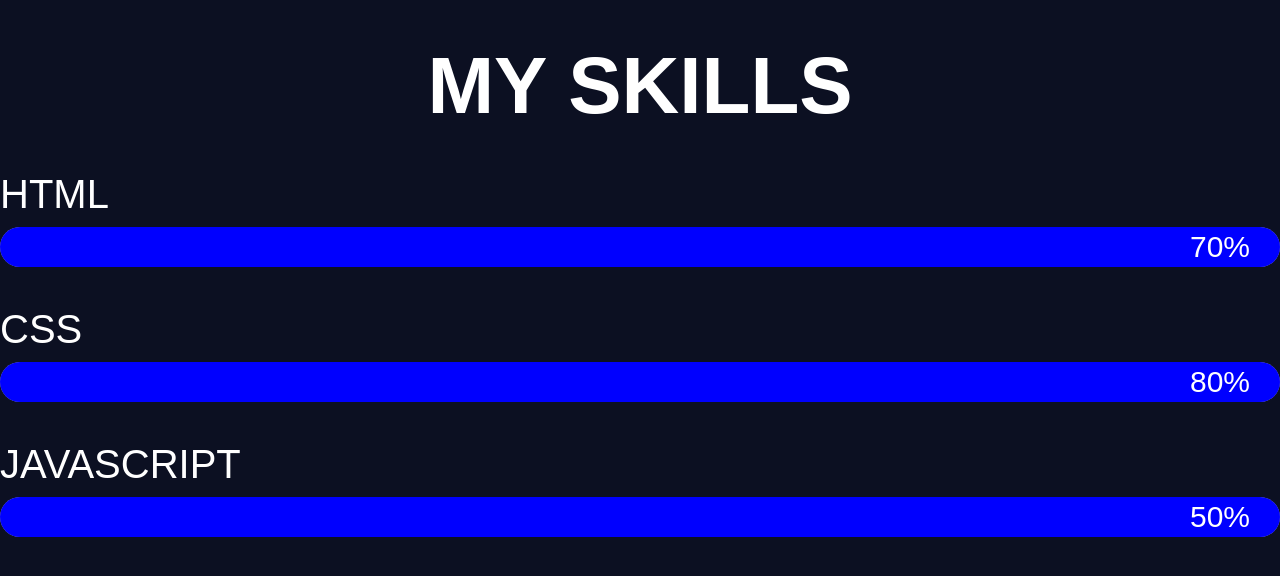
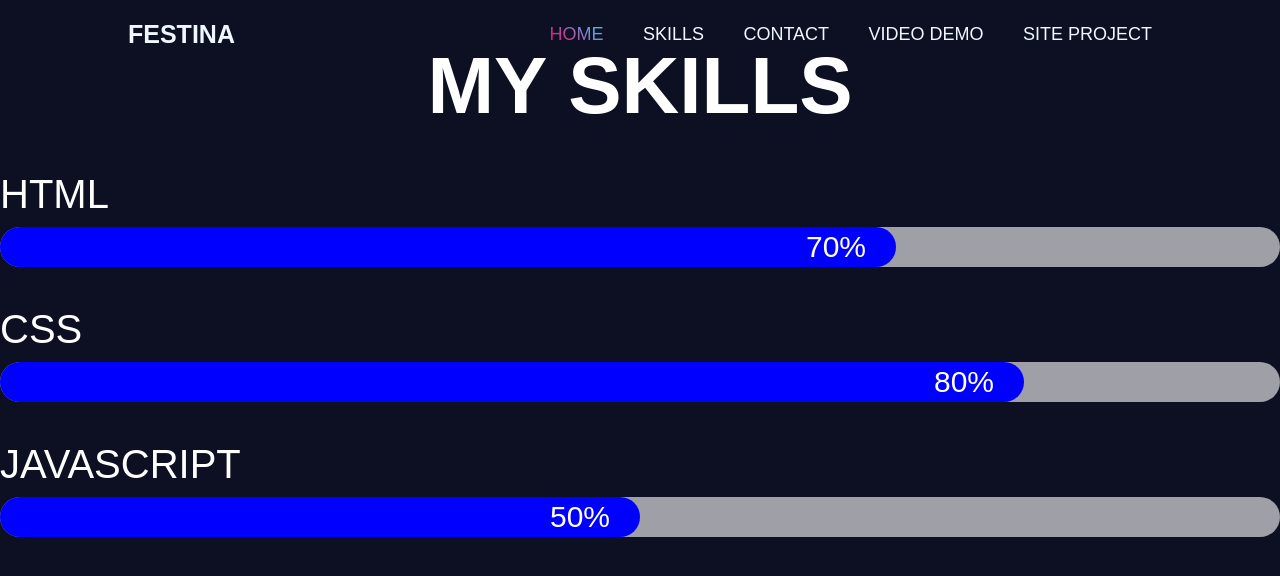
Before and after one commit to CSY1063/as1-A1stina, a plain HTML site: page about.html in a window 1280 px wide. Drawn offline with Linux system fonts and the light colour scheme.

Commit message:
adding header

```diff
--- a/about.html
+++ b/about.html
@@ -7,12 +7,24 @@
     <title>Document</title>
 </head>
 <body>
+
+    <header class="header">
+        <a href="#" class="logo">FESTINA</a>
+        <nav class="navbar">
+            <a href="index.html" class="it">HOME</a>
+            <a href="about.html">SKILLS</a>
+            <a href="form.html">CONTACT</a>
+            <a href="#">VIDEO DEMO</a>
+            <a href="#">SITE PROJECT</a>
+        </nav>
+    </header>
+
     <h1>MY SKILLS</h1>
     <div class="skill-area">
         <div class="skill">
             <div class="skill-title">HTML</div>
             <div class="bar"></div>
-            <div class="html-skill">
+            <div class="html fill">
                 <span class="percent">70%</span>
             </div>
         </div>
@@ -20,7 +32,7 @@
         <div class="skill">
             <div class="skill-title">CSS</div>
             <div class="bar"></div>
-            <div class="css-skill">
+            <div class="css fill">
                 <span class="percent">80%</span>
             </div>
         </div>
@@ -28,7 +40,7 @@
         <div class="skill">
             <div class="skill-title">JAVASCRIPT</div>
             <div class="bar"></div>
-            <div class="js-skill">
+            <div class="js fill">
                 <span class="percent">50%</span>
             </div>
         </div>
--- a/style.css
+++ b/style.css
@@ -178,6 +178,7 @@ body{
     display: grid;
     flex-direction: column;
     padding: 0, 20px;
+    margin: 0;
   }
 
   .skill{
@@ -199,7 +200,7 @@ body{
     background: rgba(255, 255, 255, 0.6);
   }
 
-  .html-skill{
+  .fill{
     background: blue;
     height: 40px;
     border-radius: 100px;
@@ -210,26 +211,6 @@ body{
     overflow: hidden;
   }
 
-  .css-skill{
-    background: blue;
-    height: 40px;
-    border-radius: 100px;
-    display: flex;
-    justify-content: flex-end;
-    align-items: center;
-    padding-right: 30px;
-    overflow: hidden;
-  }
-  .js-skill{
-    background: blue;
-    height: 40px;
-    border-radius: 100px;
-    display: flex;
-    justify-content: flex-end;
-    align-items: center;
-    padding-right: 30px;
-    overflow: hidden;
-  }
   .percent{
     font-size: 30px;
   }
@@ -279,6 +260,13 @@ body{
     }
   }
 
+  @media only screen and (max-width: 75px){
+    .skill-area{
+      padding: 0, 5%;
+    }
+
+  }
+
   @media (max-width: 480px) {
     .card {
       width: 100%;
```
